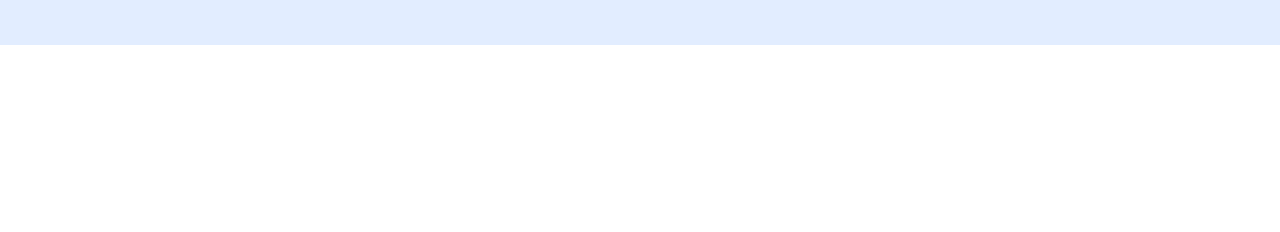
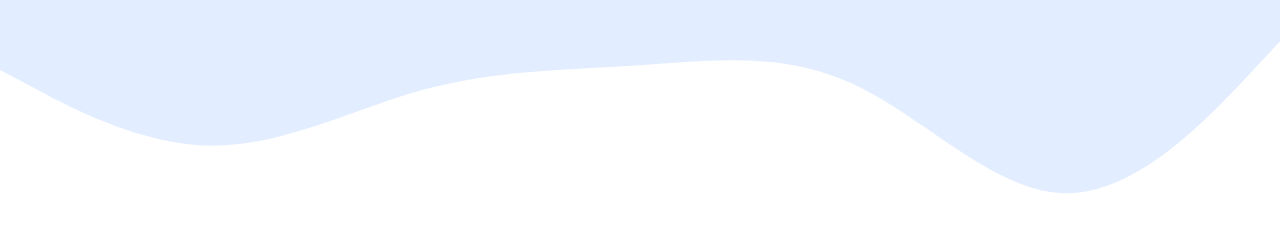
Before and after one commit to Arbaisyah/UAS_Siti-Arbaisyah, a plain HTML site: page index.html in a window 1280 px wide. Shown: the part 396-628 px from the top of the page. Drawn offline with nearby package versions, Linux system fonts and the light colour scheme.

Commit message:
3.Membuat Gelombang

```diff
--- a/index.html
+++ b/index.html
@@ -50,6 +50,7 @@
 
   <h1 class="display-4">Siti Arbaisyah</h1>
   <p class="lead">Content Educator</p>
+  <svg xmlns="http://www.w3.org/2000/svg" viewBox="0 0 1440 320"><path fill="#ffffff" fill-opacity="1" d="M0,64L40,85.3C80,107,160,149,240,149.3C320,149,400,107,480,85.3C560,64,640,64,720,58.7C800,53,880,43,960,80C1040,117,1120,203,1200,202.7C1280,203,1360,117,1400,74.7L1440,32L1440,320L1400,320C1360,320,1280,320,1200,320C1120,320,1040,320,960,320C880,320,800,320,720,320C640,320,560,320,480,320C400,320,320,320,240,320C160,320,80,320,40,320L0,320Z"></path></svg>
 
 </section>
 
--- a/style.css
+++ b/style.css
@@ -1,4 +1,4 @@
 .jumbotron {
-    padding: 2rem 1rem;
+    padding-top: 2rem;
     background-color: #e2edff;
 }
```
Also changed, not shown: screenshoot/3. Membuat Gelombang.png (added).
